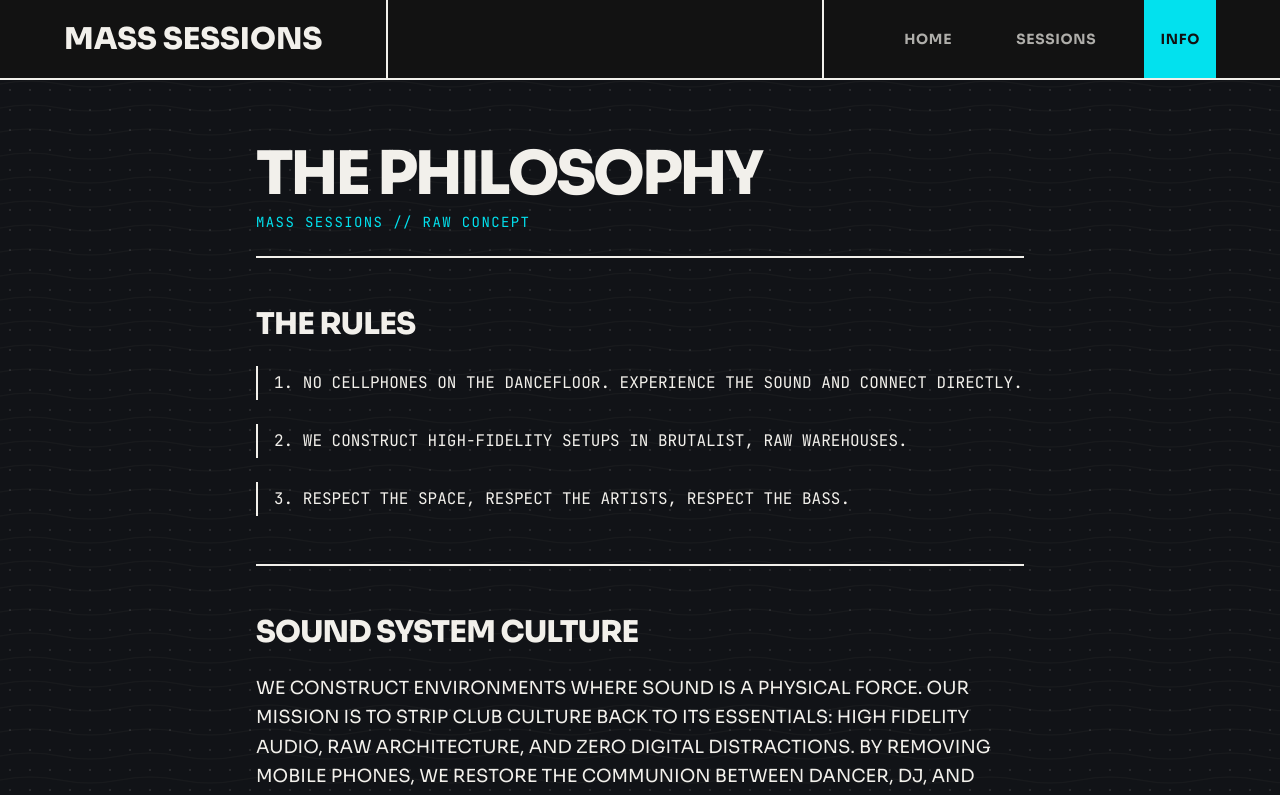
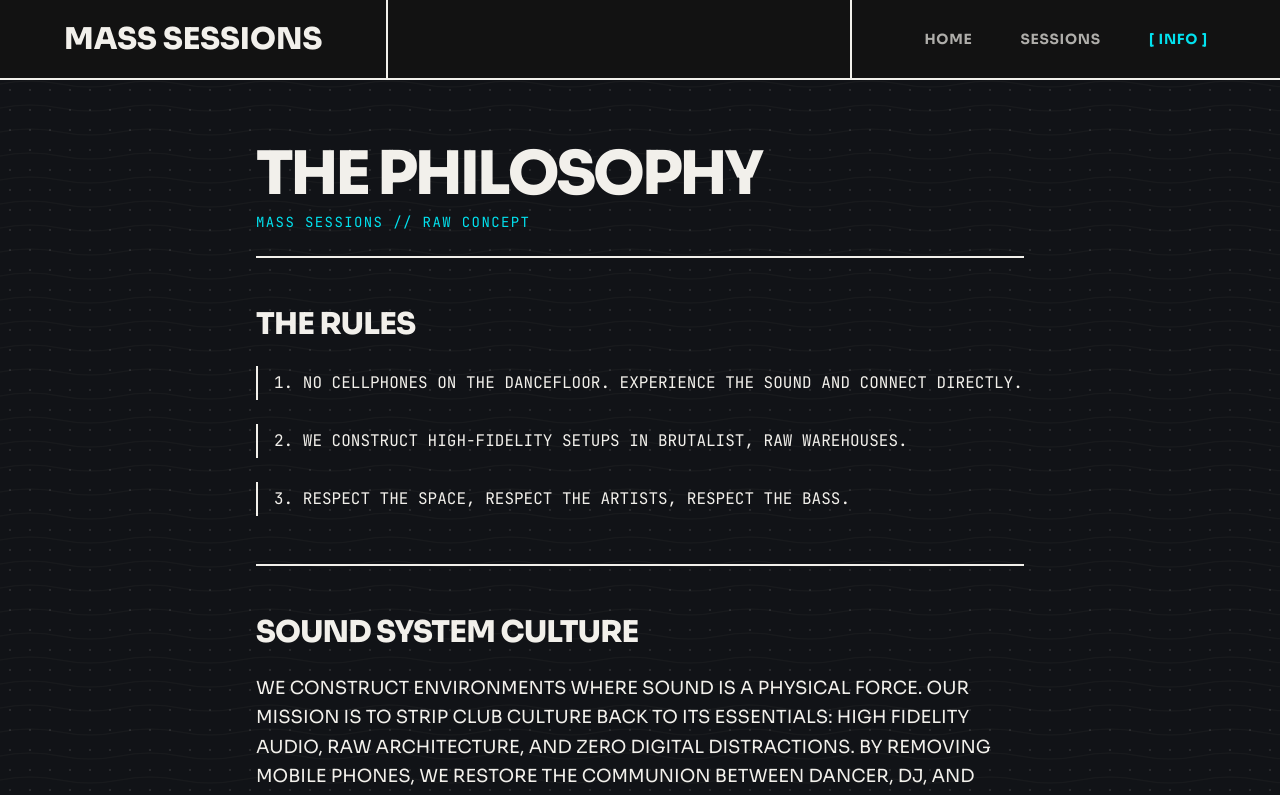
Before and after one commit to andres-manzanera/mass-sessions, a Next.js app: page /info in a window 1280 px wide. Shown: the top 795 px of the page. Built offline with nearby package versions, Linux system fonts and the light colour scheme.

Commit message:
Cambio nuevamente el estilo del active del menu por corchetes [ HOME ]

```diff
--- a/src/components/Header.tsx
+++ b/src/components/Header.tsx
@@ -39,23 +39,23 @@ export default function Header({ className = "" }: HeaderProps) {
         <Link
           href="/"
           aria-current={pathname === "/" ? "page" : undefined}
-          className={`font-bold uppercase tracking-wider text-sm h-full flex items-center px-4 transition-colors ${pathname === "/" ? "bg-[#02E1EE] text-black" : "text-brand-orange opacity-70 hover:opacity-100 hover:bg-[#02E1EE]/10 hover:text-[#02E1EE]"}`}
+          className={`font-bold uppercase tracking-wider text-sm h-full flex items-center px-2 transition-colors ${pathname === "/" ? "text-[#02E1EE]" : "text-brand-orange opacity-70 hover:opacity-100 hover:text-[#02E1EE]"}`}
         >
-          HOME
+          {pathname === "/" ? "[ HOME ]" : "HOME"}
         </Link>
         <Link
           href="/sessions"
           aria-current={pathname === "/sessions" ? "page" : undefined}
-          className={`font-bold uppercase tracking-wider text-sm h-full flex items-center px-4 transition-colors ${pathname === "/sessions" ? "bg-[#02E1EE] text-black" : "text-brand-orange opacity-70 hover:opacity-100 hover:bg-[#02E1EE]/10 hover:text-[#02E1EE]"}`}
+          className={`font-bold uppercase tracking-wider text-sm h-full flex items-center px-2 transition-colors ${pathname === "/sessions" ? "text-[#02E1EE]" : "text-brand-orange opacity-70 hover:opacity-100 hover:text-[#02E1EE]"}`}
         >
-          SESSIONS
+          {pathname === "/sessions" ? "[ SESSIONS ]" : "SESSIONS"}
         </Link>
         <Link
           href="/info"
           aria-current={pathname === "/info" ? "page" : undefined}
-          className={`font-bold uppercase tracking-wider text-sm h-full flex items-center px-4 transition-colors ${pathname === "/info" ? "bg-[#02E1EE] text-black" : "text-brand-orange opacity-70 hover:opacity-100 hover:bg-[#02E1EE]/10 hover:text-[#02E1EE]"}`}
+          className={`font-bold uppercase tracking-wider text-sm h-full flex items-center px-2 transition-colors ${pathname === "/info" ? "text-[#02E1EE]" : "text-brand-orange opacity-70 hover:opacity-100 hover:text-[#02E1EE]"}`}
         >
-          INFO
+          {pathname === "/info" ? "[ INFO ]" : "INFO"}
         </Link>
       </nav>
     </header>
```
